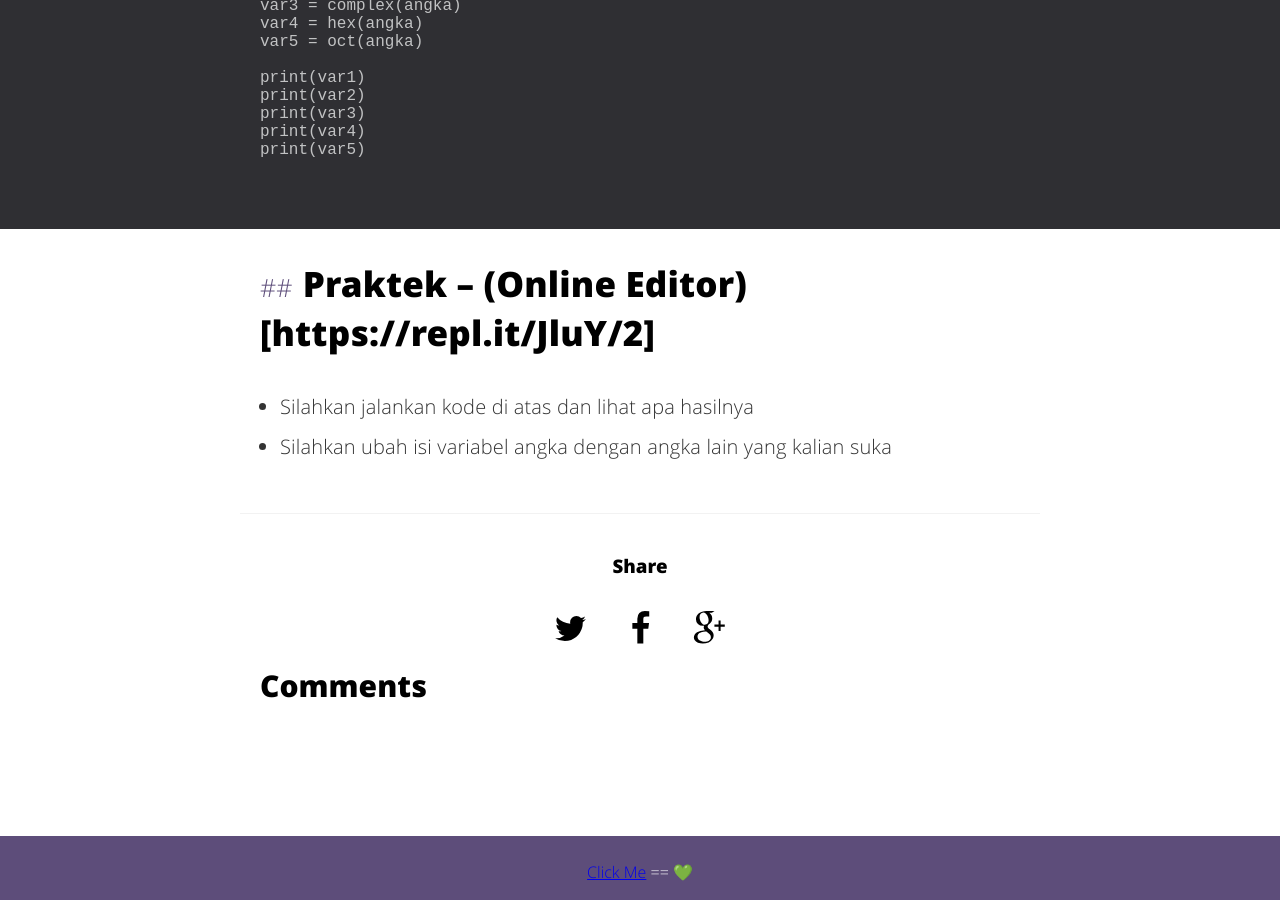
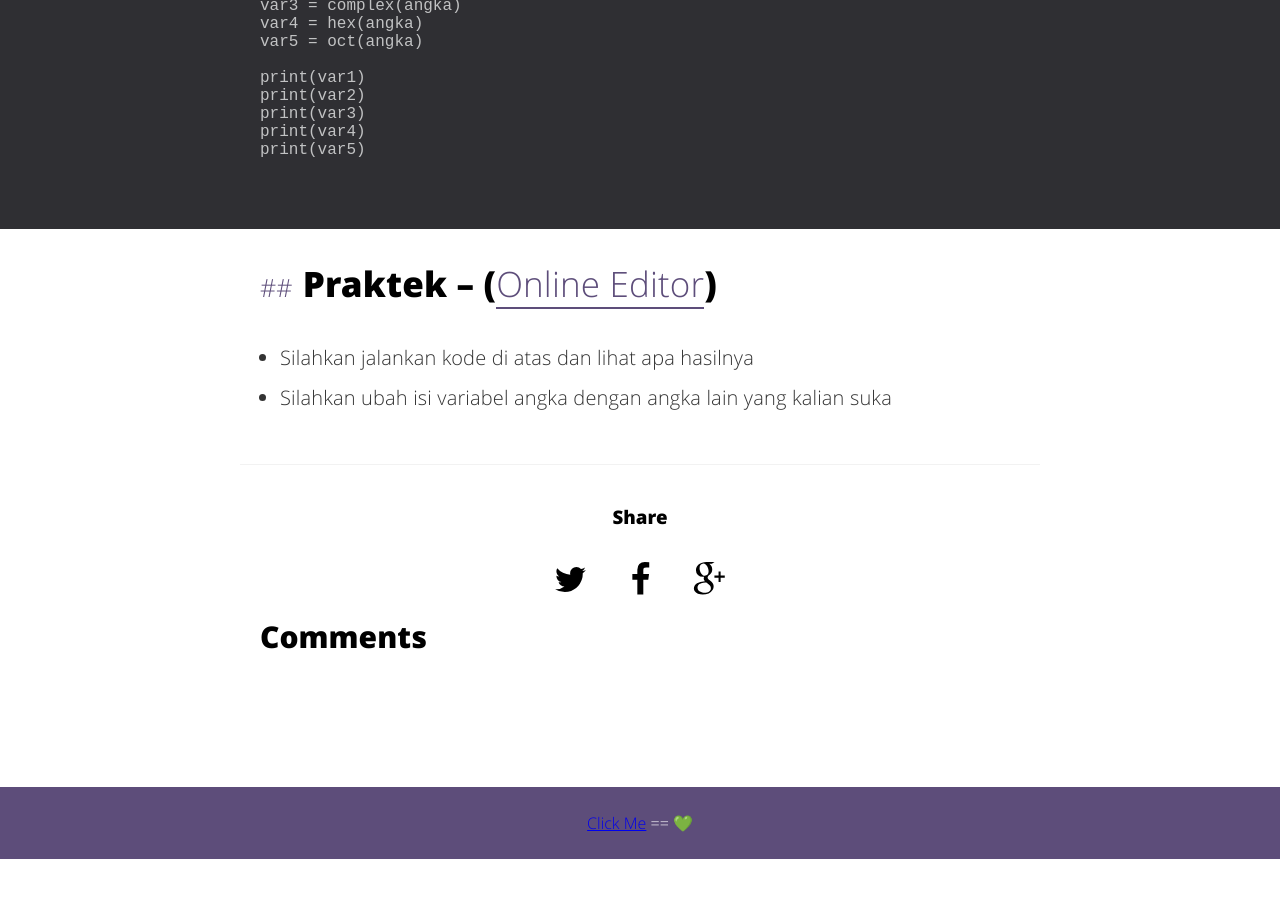
Before and after one commit to arkrwn/arkwrn.github.io, a Jekyll site: the page built from _posts/2017-07-26-Belajar-Python-2.md, in a window 1280 px wide and 900 px high, scrolled down 852 px. Built offline with Jekyll 4.4.1, drawn with Linux system fonts in a browser that asks for light colours; comment, search, counter and statistics services are not loaded; after the commit the page ends 1711 px from its top, so only the background shows below that.

Commit message:
Update 2017-07-26-Belajar-Python-2.md

````diff
--- a/_posts/2017-07-26-Belajar-Python-2.md
+++ b/_posts/2017-07-26-Belajar-Python-2.md
@@ -40,7 +40,7 @@ print(var4)
 print(var5)
 ```
 
-## Praktek -- (Online Editor)[https://repl.it/JluY/2]
+## Praktek -- ([Online Editor](https://repl.it/JluY/2))
 
 - Silahkan jalankan kode di atas dan lihat apa hasilnya
 - Silahkan ubah isi variabel angka dengan angka lain yang kalian suka
````
